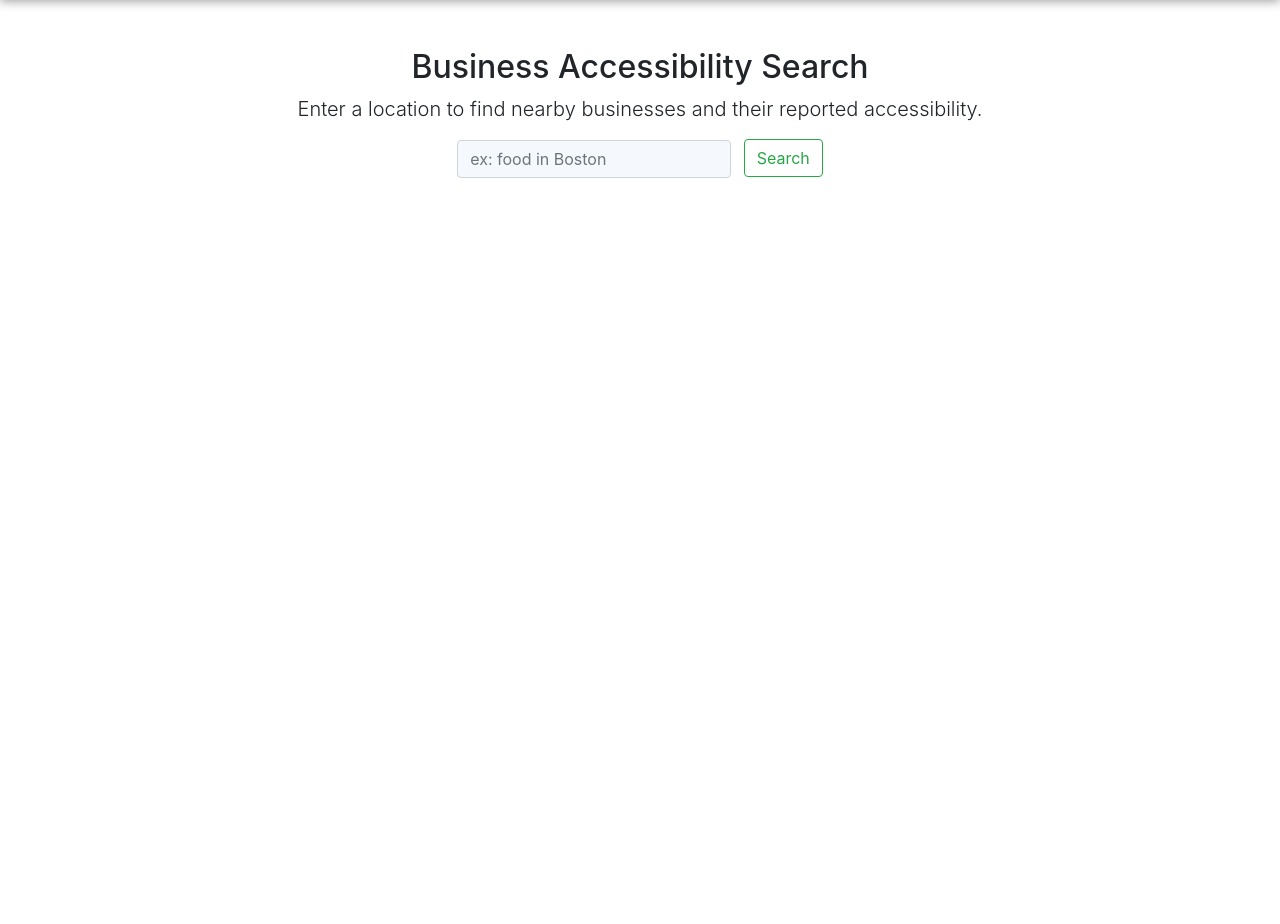
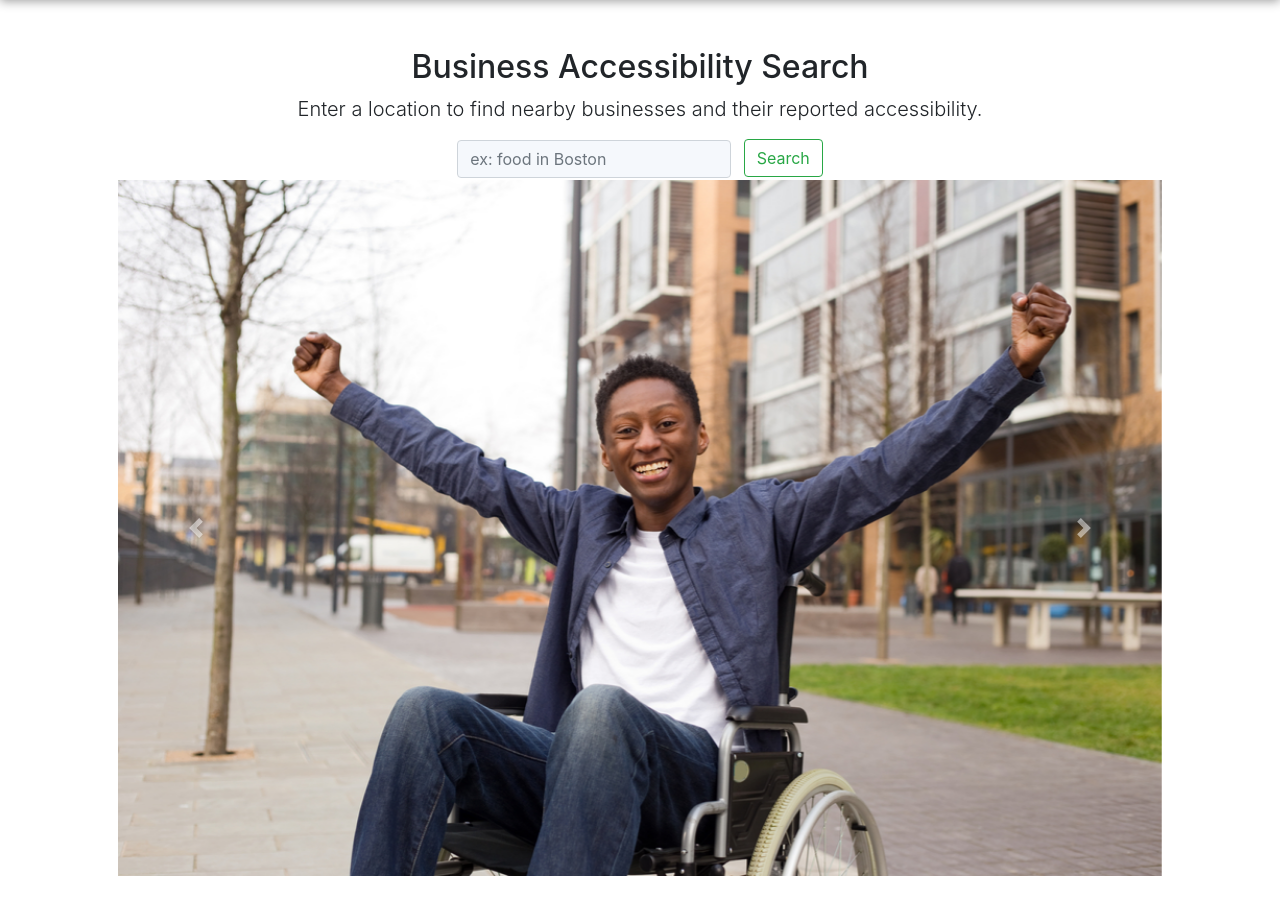
Before and after one commit to SlowMealCheese/accessibility-app, a Flask app: page / in a window 1280 px wide. Shown: the part 75-999 px from the top of the page. Before the commit the page ends 253 px from the top, so only its background shows below. Run offline with Flask 2, Linux system fonts and the light colour scheme; data comes from the database, SQL or seed files in the repository; some libraries are stand-ins or nearby versions.

Commit message:
Add carousel

```diff
--- a/templates/index.html
+++ b/templates/index.html
@@ -17,4 +17,23 @@
         <h3>{{ success_message }}</h3>
     {% endif %}
 
+    <div id="carouselExampleControls" class="carousel slide" data-ride="carousel">
+        <div class="carousel-inner">
+            <div class="carousel-item active">
+                <img class="d-block w-100" src="static/stock-1.jpg" alt="First slide">
+            </div>
+        <div class="carousel-item">
+            <img class="d-block w-100" src="static/stock-2.jpg" alt="Second slide">
+        </div>
+        </div>
+            <a class="carousel-control-prev" href="#carouselExampleControls" role="button" data-slide="prev">
+            <span class="carousel-control-prev-icon" aria-hidden="true"></span>
+            <span class="sr-only">Previous</span>
+            </a>
+            <a class="carousel-control-next" href="#carouselExampleControls" role="button" data-slide="next">
+            <span class="carousel-control-next-icon" aria-hidden="true"></span>
+            <span class="sr-only">Next</span>
+            </a>
+    </div>
+
 {% endblock %}
```
Also changed, not shown: static/styles.css (line endings or trailing spaces).
